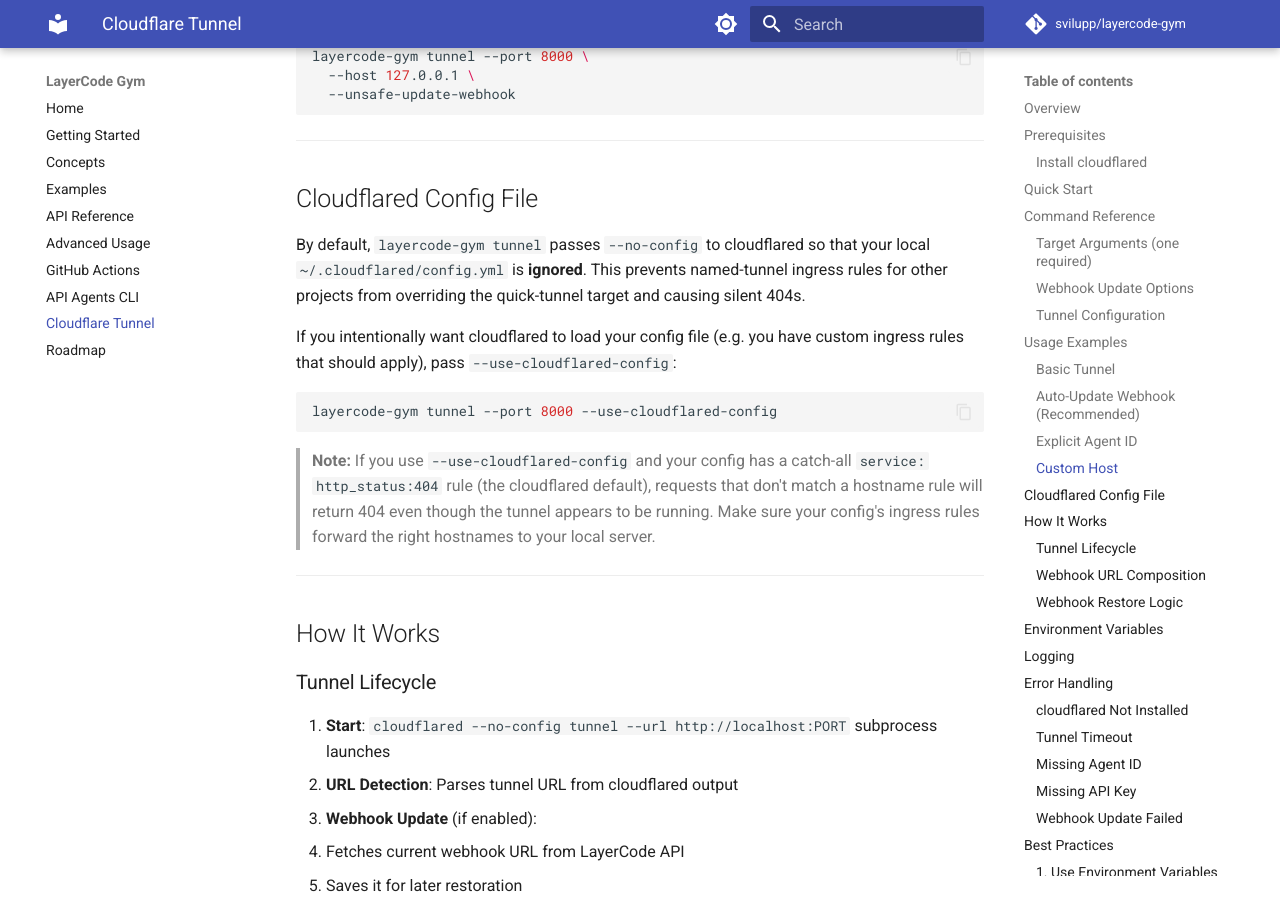
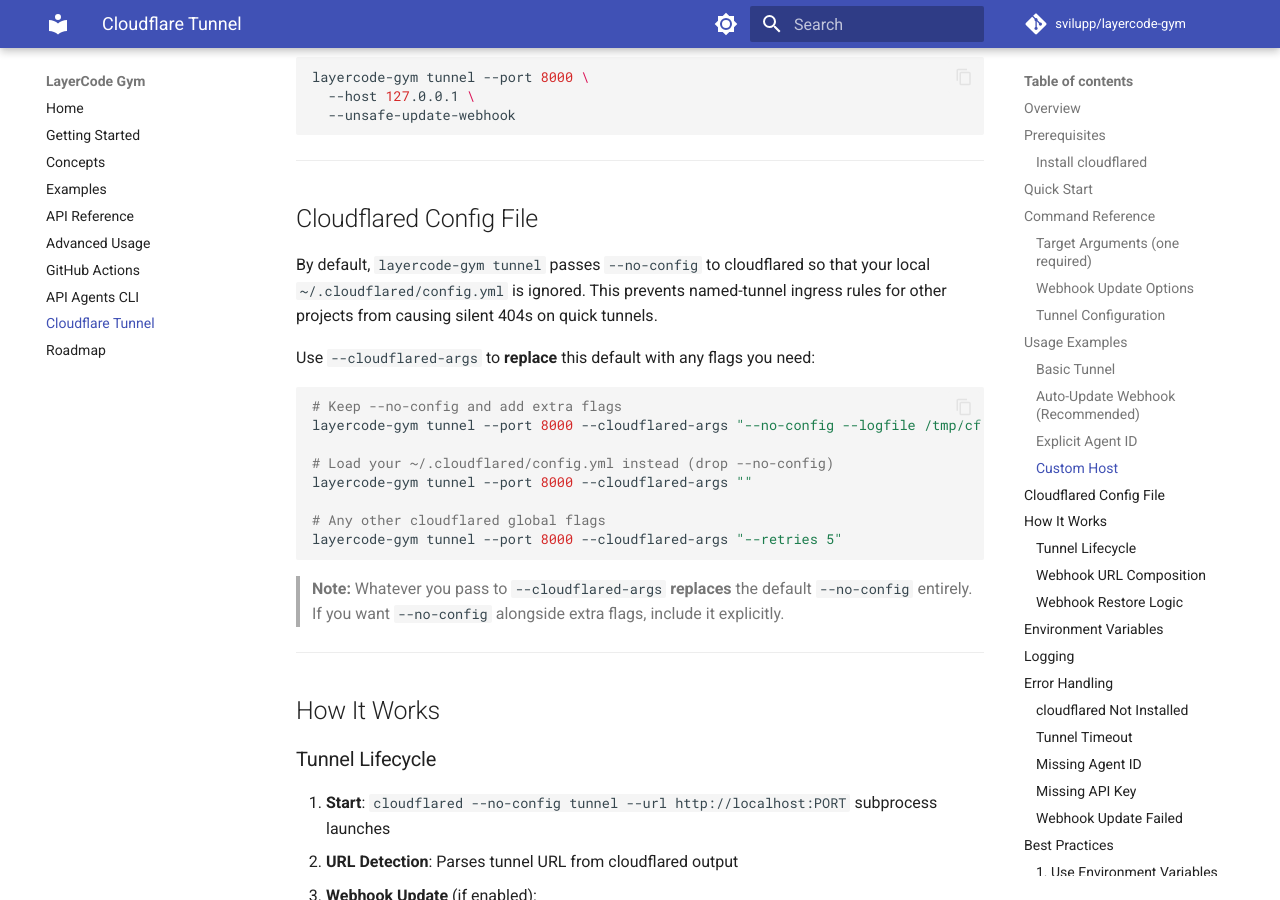
Before and after one commit to svilupp/layercode-gym, an MkDocs documentation site: the page built from docs/tunnel.md, in a window 1280 px wide and 900 px high, scrolled down 3651 px. Built offline with MkDocs 1.6.1 and Material for MkDocs 9.7.7, drawn with Linux system fonts in a browser that asks for light colours; comment, search, counter and statistics services are not loaded; some of the changed text lies outside the part shown.

Commit message:
clean up docs

````diff
--- a/docs/tunnel.md
+++ b/docs/tunnel.md
@@ -109,7 +109,7 @@
 |--------|---------|-------------|
 | `--host HOST` | `localhost` | Local host to tunnel to |
 | `--timeout SECONDS` | `30` | Timeout waiting for tunnel to establish |
-| `--use-cloudflared-config` | off | Load `~/.cloudflared/config.yml` (see [note below](#cloudflared-config-file)) |
+| `--cloudflared-args ARGS` | — | Flags injected before `tunnel --url` (default: `--no-config`); replaces the default entirely when provided |
 
 ---
 
@@ -162,15 +162,22 @@
 
 ## Cloudflared Config File
 
-By default, `layercode-gym tunnel` passes `--no-config` to cloudflared so that your local `~/.cloudflared/config.yml` is **ignored**. This prevents named-tunnel ingress rules for other projects from overriding the quick-tunnel target and causing silent 404s.
+By default, `layercode-gym tunnel` passes `--no-config` to cloudflared so that your local `~/.cloudflared/config.yml` is ignored. This prevents named-tunnel ingress rules for other projects from causing silent 404s on quick tunnels.
 
-If you intentionally want cloudflared to load your config file (e.g. you have custom ingress rules that should apply), pass `--use-cloudflared-config`:
+Use `--cloudflared-args` to **replace** this default with any flags you need:
 
 ```bash
-layercode-gym tunnel --port 8000 --use-cloudflared-config
+# Keep --no-config and add extra flags
+layercode-gym tunnel --port 8000 --cloudflared-args "--no-config --logfile /tmp/cf.log"
+
+# Load your ~/.cloudflared/config.yml instead (drop --no-config)
+layercode-gym tunnel --port 8000 --cloudflared-args ""
+
+# Any other cloudflared global flags
+layercode-gym tunnel --port 8000 --cloudflared-args "--retries 5"
 ```
 
-> **Note:** If you use `--use-cloudflared-config` and your config has a catch-all `service: http_status:404` rule (the cloudflared default), requests that don't match a hostname rule will return 404 even though the tunnel appears to be running. Make sure your config's ingress rules forward the right hostnames to your local server.
+> **Note:** Whatever you pass to `--cloudflared-args` **replaces** the default `--no-config` entirely. If you want `--no-config` alongside extra flags, include it explicitly.
 
 ---
 
--- a/pyproject.toml
+++ b/pyproject.toml
@@ -1,6 +1,6 @@
 [project]
 name = "layercode-gym"
-version = "0.8.1"
+version = "0.9.0"
 description = "Utilities for simulating LayerCode voice agent conversations"
 readme = "README.md"
 license = "MIT"
````
Also changed, not shown: CHANGELOG.md (+3 -2 lines), 3 other files.
